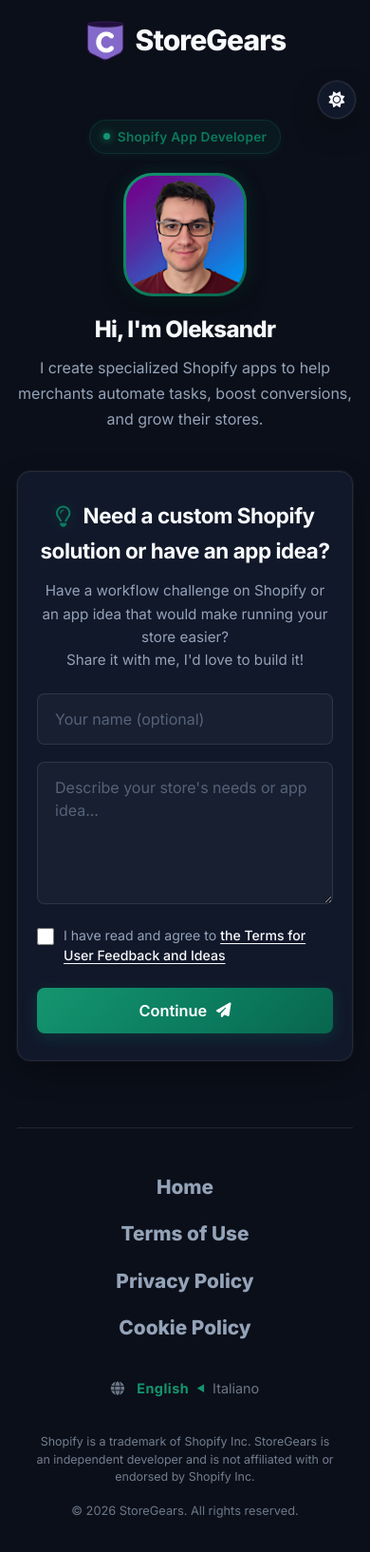
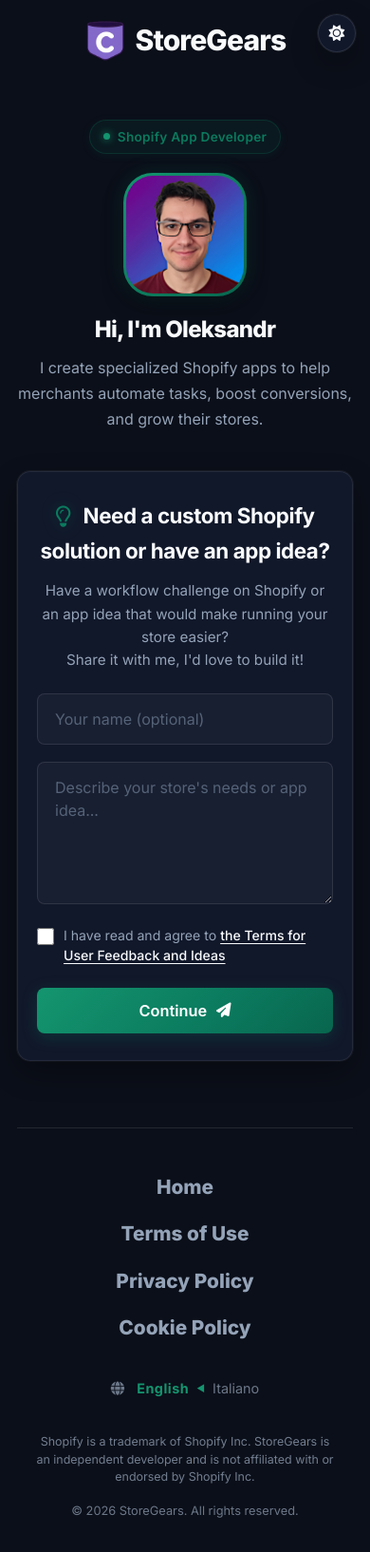
Before and after one commit to digitalcreat0r/sitoweb_storegears, a Jekyll site: the page built from index.html, in a window 390 px wide. Shown: the whole page at 95% size. Built offline with Jekyll 4.4.1, drawn with Linux system fonts in a browser that asks for light colours.

Commit message:
tolto effeto scroll del tasto toggle tema

```diff
--- a/_layouts/default.html
+++ b/_layouts/default.html
@@ -167,6 +168,7 @@
                     themeToggle.classList.remove('scrolled');
                 }
             });
+        }
     }
 </script>
 
--- a/_sass/_components.scss
+++ b/_sass/_components.scss
@@ -83,16 +83,11 @@
 
 @media (max-width: 600px) {
     .theme-switch-btn {
-        top: 85px;
+        top: 15px;
         right: 15px;
         width: 40px;
         height: 40px;
         font-size: 1.05rem;
-    }
-
-    .theme-switch-btn.scrolled {
-        top: 15px;
-        right: 15px;
     }
 
     .maintenance-on .theme-switch-btn {
```
Also changed, not shown: other parts of _layouts/default.html (+1 -0 lines). Lines whose indentation alone changed are shown as unchanged.
